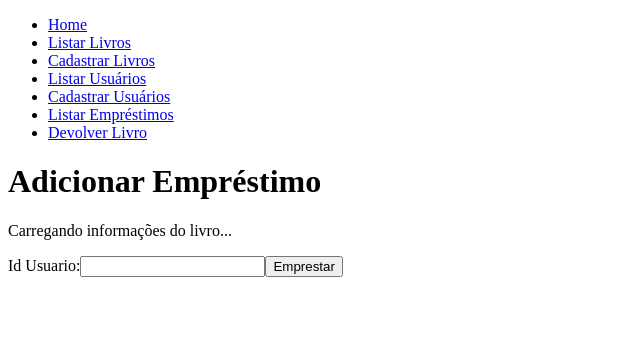
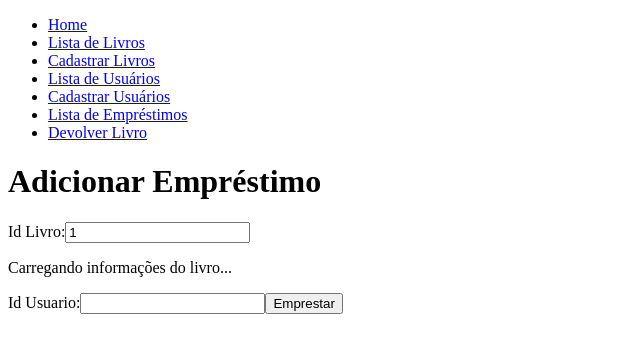
Before and after one commit to LucasHHuzar/Biblioteca-C, a React (Create React App) app in the folder ProjetoBiblioteca/frontend/livraria-app/: page /emprestimo/cadastrar/1 in a window 1280 px wide. Shown: the top 352 px of the page, without its empty margins (0-640 px from the left). Built offline with nearby package versions, Linux system fonts and the light colour scheme; no server answers.

Commit message:
Corrigindo emprestimo 100%

```diff
--- a/ProjetoBiblioteca/frontend/livraria-app/src/App.tsx
+++ b/ProjetoBiblioteca/frontend/livraria-app/src/App.tsx
@@ -21,19 +21,19 @@ function App() {
               <Link to="/">Home</Link>
             </li>
             <li>
-              <Link to="/livros/listar">Listar Livros</Link>
+              <Link to="/livros/listar">Lista de Livros</Link>
             </li>
             <li>
               <Link to="/livros/cadastrar">Cadastrar Livros</Link>
             </li>
             <li>
-              <Link to="/usuarios/listar">Listar Usuários</Link>
+              <Link to="/usuarios/listar">Lista de Usuários</Link>
             </li>
             <li>
               <Link to="/usuarios/cadastrar">Cadastrar Usuários</Link>
             </li>
             <li>
-              <Link to="/emprestimo/listar">Listar Empréstimos</Link>
+              <Link to="/emprestimo/listar">Lista de Empréstimos</Link>
             </li>
             <li>
               <Link to="/devolucao-livro">Devolver Livro</Link>
--- a/ProjetoBiblioteca/frontend/livraria-app/src/components/EmprestimoLivros.tsx
+++ b/ProjetoBiblioteca/frontend/livraria-app/src/components/EmprestimoLivros.tsx
@@ -19,6 +19,7 @@ const EmprestimoLivros: React.FC = () => {
   const navigate = useNavigate();
   const { id } = useParams<{ id: string }>();
   const [livro, setLivro] = useState<any>(); // Estado para armazenar os detalhes do livro
+  const [livroId, setLivroId] = useState<string>('');
   const [usuarioId, setUsuarioId] = useState<string>('');
   const [mensagem, setMensagem] = useState<string>('');
 
@@ -46,12 +47,12 @@ const EmprestimoLivros: React.FC = () => {
 
     addEmprestimo(novoEmprestimo)
       .then(() => {
-        setLivro(null);
+        setLivro('');
         setUsuarioId('');
         setMensagem('Empréstimo realizado com sucesso!');
         setTimeout(() => {
           setLivro(null); // Limpa o estado do livro após emprestar
-          navigate('/EmprestimoListar'); // Navega para o caminho correto
+          navigate('/emprestimo/listar'); // Navega para o caminho correto
         }, 2000);
       })
       .catch((error) => console.error('Erro ao adicionar empréstimo:', error));
@@ -60,6 +61,10 @@ const EmprestimoLivros: React.FC = () => {
   return (
     <form onSubmit={emprestimoLivro}>
       <h1>Adicionar Empréstimo</h1>
+      <label>
+        Id Livro:
+        <input type="text" value={id} onChange={e => setLivroId(e.target.value)} />
+      </label>
       {livro ? (
         <>
           <p>Detalhes do Livro:</p>
```
Also changed, not shown: 1 other file (tests, documents, lock files or other folders).
